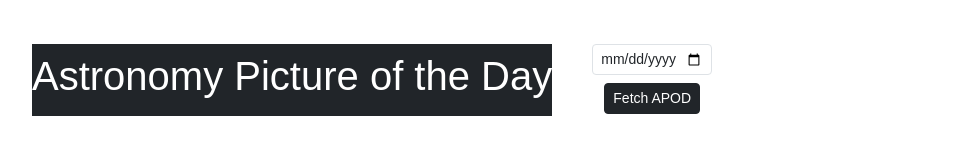
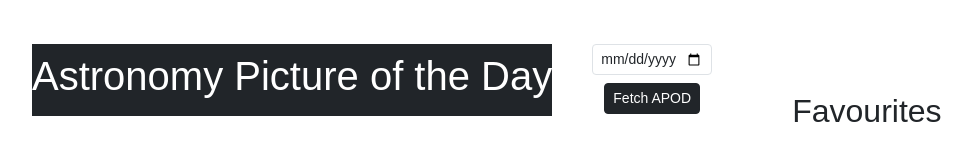
Before and after one commit to Akin0046/mtm6302-capstone-akin0046, a plain HTML site: page index.html in a window 1280 px wide. Shown: the whole page, without its empty margins (28-1000 px from the left). Drawn offline with nearby package versions, Linux system fonts and the light colour scheme; no server answers; a small style sheet from the web is missing.

Commit message:
adds code to display favs

```diff
--- a/index.html
+++ b/index.html
@@ -37,6 +37,12 @@
         <!-- APOD results will be displayed here -->
     </section>
 
+    <section id="favourites" class="mt-5">
+        <h2>Favourites</h2>
+        <div id="apodFavoritesGrid" class="row row-cols-1 row-cols-md-3 g-4">
+            <!-- Favorites will be displayed here -->
+        </div>
+    </section>
 
 
 
```
